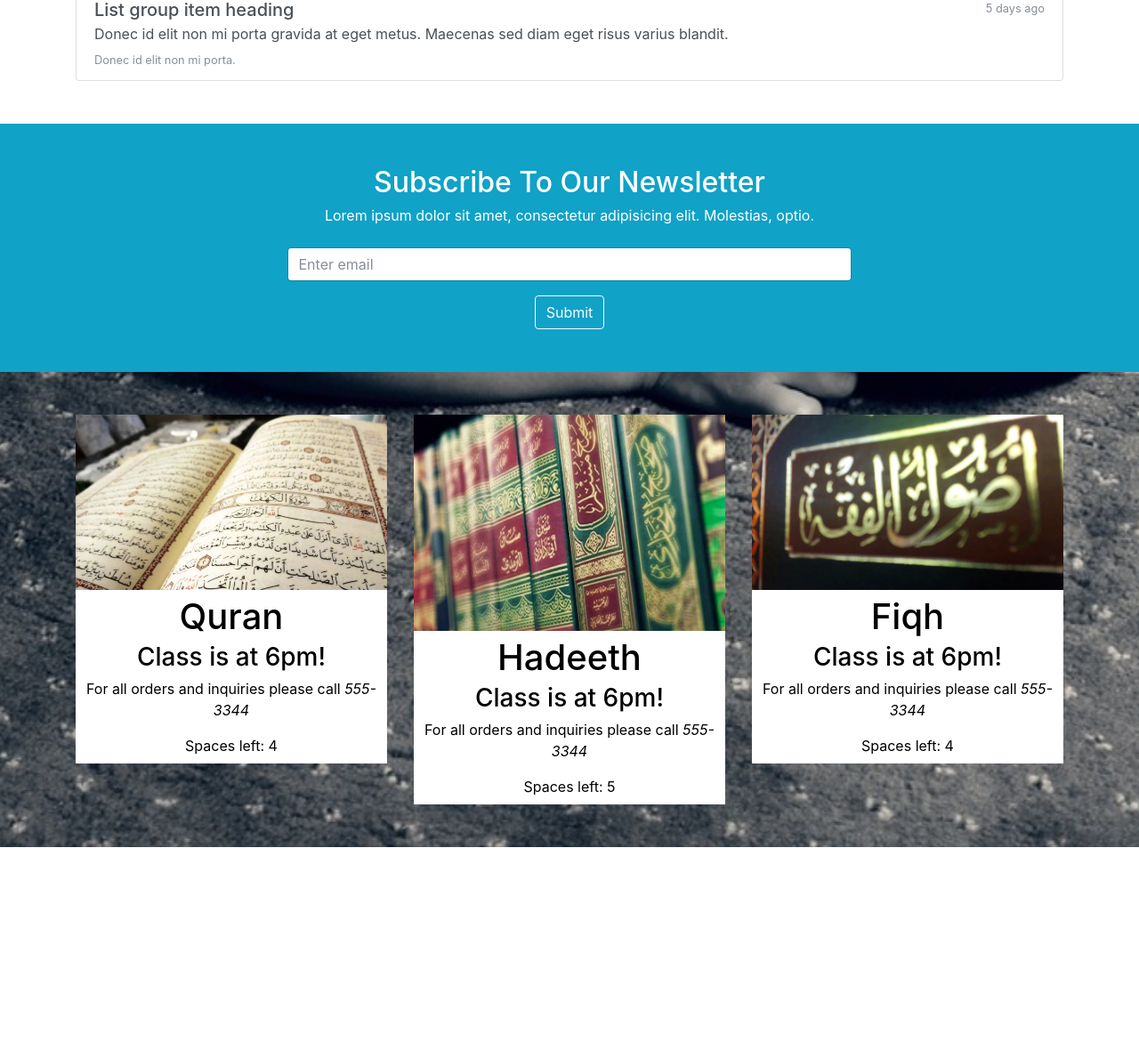
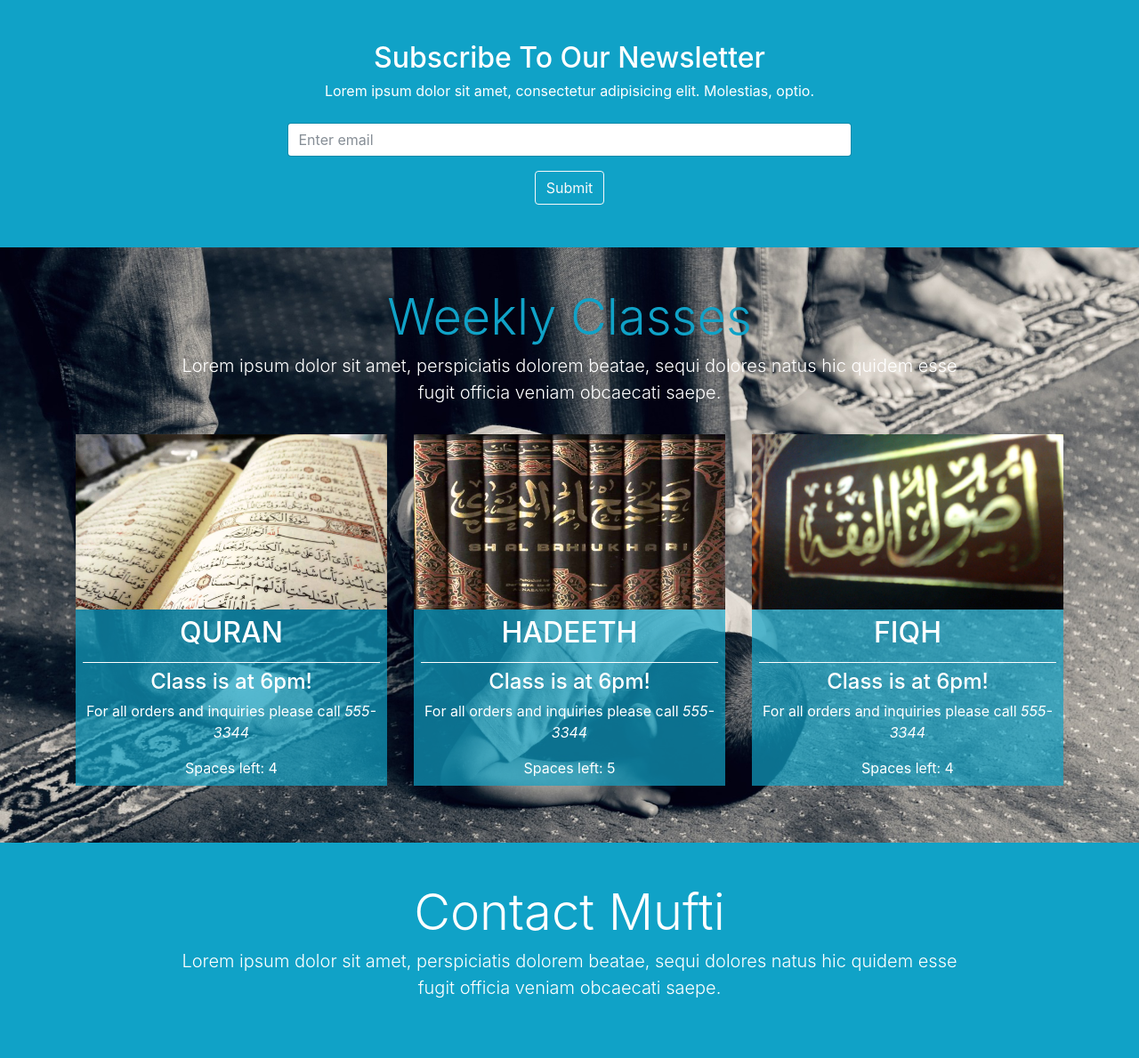
Before and after one commit to Azmol-Miah/Little-Arrow, a PHP site: page / in a window 1280 px wide. Shown: the part 1478-2667 px from the top of the page at 89% size. Before the commit the page ends 2430 px from the top, so only its background shows below. Run offline with PHP 8.4, Linux system fonts and the light colour scheme.

Commit message:
Completed the html and css

```diff
--- a/src/css/style.css
+++ b/src/css/style.css
@@ -7,7 +7,7 @@ body, .nav-link {
   color: #fff !important; }
 
 .bg-primary {
-  background-color: #10a2c7 !important;
+  background-color: #10a2c7b0 !important;
   border: none; }
 
 .btn-outline-light:hover {
@@ -36,9 +36,10 @@ body, .nav-link {
 
 /*Header*/
 #home {
-  background: url("../img/home.jpg") no-repeat center center;
-  min-height: 700px;
+  background: url("../img/home.jpg") no-repeat center;
+  height: 70vh;
   background-size: cover;
+  background-attachment: fixed;
  }
 
 .dark-overlay {
@@ -52,10 +53,6 @@ body, .nav-link {
 
 .home-inner {
   padding-top: 150px;
-}
-
-.card-form {
-  opacity: 0.9;
 }
 
 .fa{
@@ -86,9 +83,13 @@ body, .nav-link {
 }
 
 /* Classes */
+#classes h1 {
+  color: #10a2c7;
+}
+
 #classes .box {
-  background-color: #fff;
-  color: #000;
+
+  color: #fff;
 }
 
 #classes .box img {
@@ -98,4 +99,16 @@ body, .nav-link {
 
 #classes .box .box-content {
   padding: 0.5em;
+  background-color: #10a2c7b0;
 }
+
+#classes .box-content h2 {
+  text-transform: uppercase;
+  padding-bottom: 0.5em;
+  border-bottom: 1px solid #fff;
+}
+
+/* Contact */
+#contact {
+  background-color: #10a2c7;
+}
--- a/src/index.html
+++ b/src/index.html
@@ -75,7 +75,7 @@
                                 </div>
                             </div>
                             <div class="col-lg-4">
-                                <div class="card bg-primary text-center card-form">
+                                <div class="card bg-primary text-center">
                                     <div class="card-body">
                                         <h3>Ask Mufti</h3>
                                         <p>Please fill out this form to send your questions</p>
@@ -178,16 +178,18 @@
           </div>
         </section>
 
-        <!-- Contact -->
+        <!-- Classes -->
         <section id="classes">
             <div class="container py-5 text-center">
-              <div class="row">
+              <h1 class="display-4">Weekly Classes</h1>
+              <p class="lead">Lorem ipsum dolor sit amet, perspiciatis dolorem beatae, sequi dolores natus hic quidem esse<br> fugit officia veniam obcaecati saepe.</p>
+              <div class="row py-3">
                   <div class="col-lg-4">
                     <div class="box">
                         <img src="img/quran.jpg" alt="">
                         <div class="box-content">
-                            <h1>Quran</h1>
-                            <h3 id="class1"></h3>
+                            <h2>Quran</h2>
+                            <h4 id="class1"></h4>
                             <p>For all orders and inquiries please call <em>555-3344</em></p>
                             <div id="quran"></div>
                         </div>
@@ -197,8 +199,8 @@
                     <div class="box">
                         <img src="img/hadeeth.jpg" alt="">
                         <div class="box-content">
-                            <h1>Hadeeth</h1>
-                            <h3 id="class2"></h3>
+                            <h2>Hadeeth</h2>
+                            <h4 id="class2"></h4>
                             <p>For all orders and inquiries please call <em>555-3344</em></p>
                             <div id="hadeeth"></div>
                         </div>
@@ -208,8 +210,8 @@
                     <div class="box">
                         <img src="img/fiqh.jpg" alt="">
                         <div class="box-content">
-                            <h1>Fiqh</h1>
-                            <h3 id="class3"></h3>
+                            <h2>Fiqh</h2>
+                            <h4 id="class3"></h4>
                             <p>For all orders and inquiries please call <em>555-3344</em></p>
                             <div id="fiqh"></div>
                         </div>
@@ -221,8 +223,9 @@
 
         <!-- Contact -->
         <section id="contact">
-          <div class="container">
-
+          <div class="container py-5 text-center">
+            <h1 class="display-4">Contact Mufti</h1>
+            <p class="lead">Lorem ipsum dolor sit amet, perspiciatis dolorem beatae, sequi dolores natus hic quidem esse<br> fugit officia veniam obcaecati saepe.</p>
           </div>
         </section>
 
--- a/src/js/littlearrow.js
+++ b/src/js/littlearrow.js
@@ -3,7 +3,7 @@ var today = new Date();
 var hourNow = today.getHours();
 var greeting;
 
-if (hourNow >= 9 && hourNow < 10) {
+if (hourNow >= 6 && hourNow < 7) {
     greeting = 'Class in Session';
 } else {
     greeting = 'Class is at 6pm!';
```
Also changed, not shown: src/img/hadeeth.jpg.
